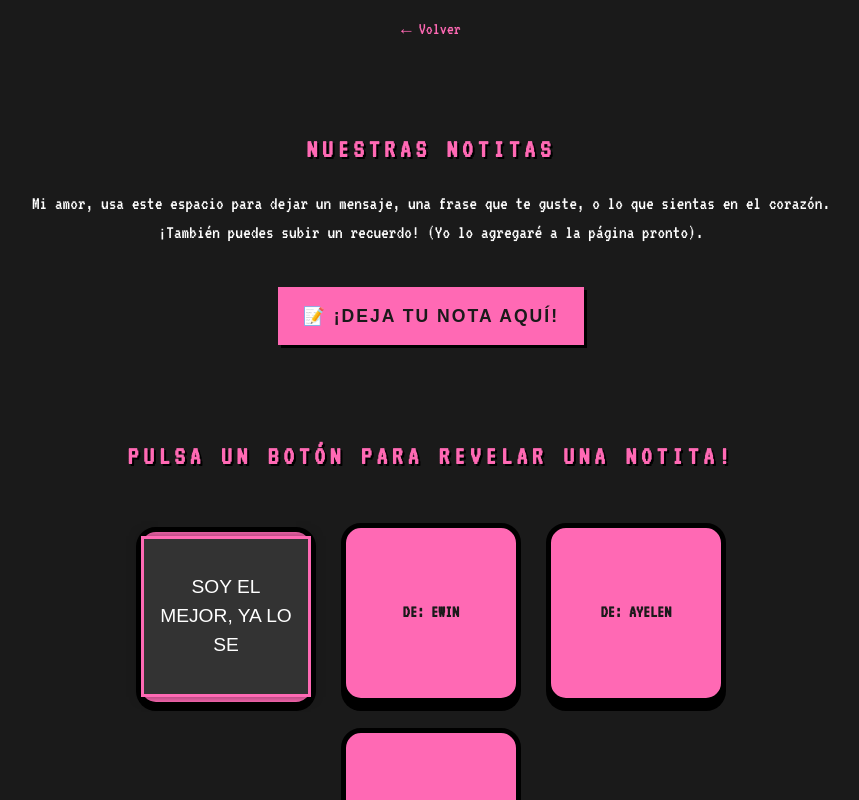
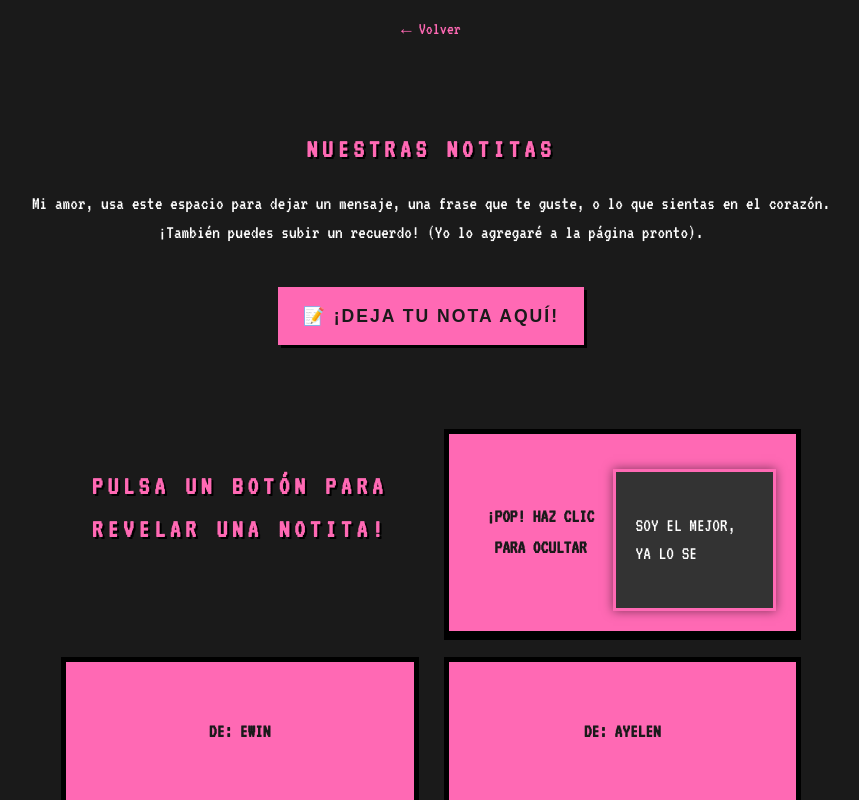
Before and after one commit to EwinAyE/Regalo-Mi_ratita-AyE, a plain HTML site: page notitas.html in a window 1280 px wide. Both pictures are taken after a click on the element "DE: EWIN - ¡PULSA!". Shown: the top 800 px of the page, without its empty margins (209-1068 px from the left). Drawn offline with Linux system fonts and the light colour scheme.

Commit message:
Refactor CSS for improved structure and readability

```diff
--- a/style.css
+++ b/style.css
@@ -289,36 +289,37 @@ section, article {
     box-shadow: 6px 6px 0px var(--shadow-color);
     margin-bottom: 5px;
 }
-/* style.css (Reemplaza la sección de .hero-image) */
-/* style.css (Añade o ajusta esta regla) */
 /* --- ESTILO ESPECÍFICO: POP IT DE NOTAS --- */
 
 .popit-grid {
-    display: flex;
-    flex-wrap: wrap; /* Permite que los ítems salten de línea */
-    justify-content: center;
-    gap: 25px; /* Espacio entre los bloques */
+    display: grid;
+    /* CAMBIO CLAVE 1: Usamos 'grid' para controlar mejor el tamaño. Min-ancho de 280px */
+    grid-template-columns: repeat(auto-fit, minmax(280px, 1fr));
+    gap: 25px;
     padding: 30px;
+    max-width: 900px; /* Asegura que la sección no se estire demasiado */
+    margin: 30px auto;
 }
 
 .popit-item {
-    width: 150px; /* Tamaño del bloque */
-    height: 150px;
+    /* Eliminamos el tamaño fijo (width: 150px; height: 150px;) para que crezcan */
+    /* Lo esencial es el relleno y el estilo de bloque */
     background-color: var(--color-accent); /* ¡El color POP IT! (Rosa) */
     color: var(--color-main);
     cursor: pointer;
-    border-radius: 20px; /* Bordes suaves para simular la burbuja */
+    border-radius: 0; /* Lo hacemos cuadrado estilo Minecraft */
     border: 5px solid var(--shadow-color);
     box-shadow: 0 8px 0 var(--shadow-color); /* Sombra 3D */
     transition: all 0.1s ease;
 
-    /* Configuración inicial para el texto */
     position: relative;
+    /* Añadimos más relleno (padding) para darle tamaño inicial */
+    padding: 20px;
     display: flex;
     justify-content: center;
     align-items: center;
     text-align: center;
-    padding: 10px;
+    min-height: 100px; /* Aseguramos una altura mínima */
 }
 
 /* Efecto de "Pulsado" (el pop!) */
@@ -328,24 +329,31 @@ section, article {
 }
 
 .popit-label {
-    font-size: 1.1rem;
+    font-size: 1.2rem; /* Lo hacemos más grande */
     font-weight: bold;
     text-transform: uppercase;
 }
 
 /* Contenido de la nota (inicialmente oculto) */
 .popit-content {
-    display: none; /* Oculto por defecto */
-    position: absolute;
+    /* CAMBIO CLAVE 2: Quitamos el 'position: absolute' para que el contenido fluya */
+    display: none;
+    position: static; /* Aseguramos que se comporte como un bloque normal al revelar */
+
     background-color: #333333; /* Fondo de la nota al revelar */
     color: var(--color-text);
-    padding: 15px;
+    /* Damos mucho más espacio al contenido revelado */
+    padding: 20px;
+
     border: 3px solid var(--color-accent);
     box-shadow: 0 0 10px rgba(0, 0, 0, 0.5);
     z-index: 10;
-    max-width: 250px;
+    max-width: 100%; /* Ocupa todo el ancho disponible del popit-item */
     border-radius: 0;
-    font-family: Arial, sans-serif; /* Usamos fuente normal para la lectura */
+    font-family: 'VT323', monospace; /* Lo mantenemos pixelado */
+    margin-top: 15px; /* Separación después de la etiqueta */
+    text-align: left;
+    font-size: 1.2rem; /* El texto de la nota revelada es grande */
 }
 /* --- ESTILO ESPECÍFICO: LIGHTBOX / PANTALLA COMPLETA --- */
 
```
